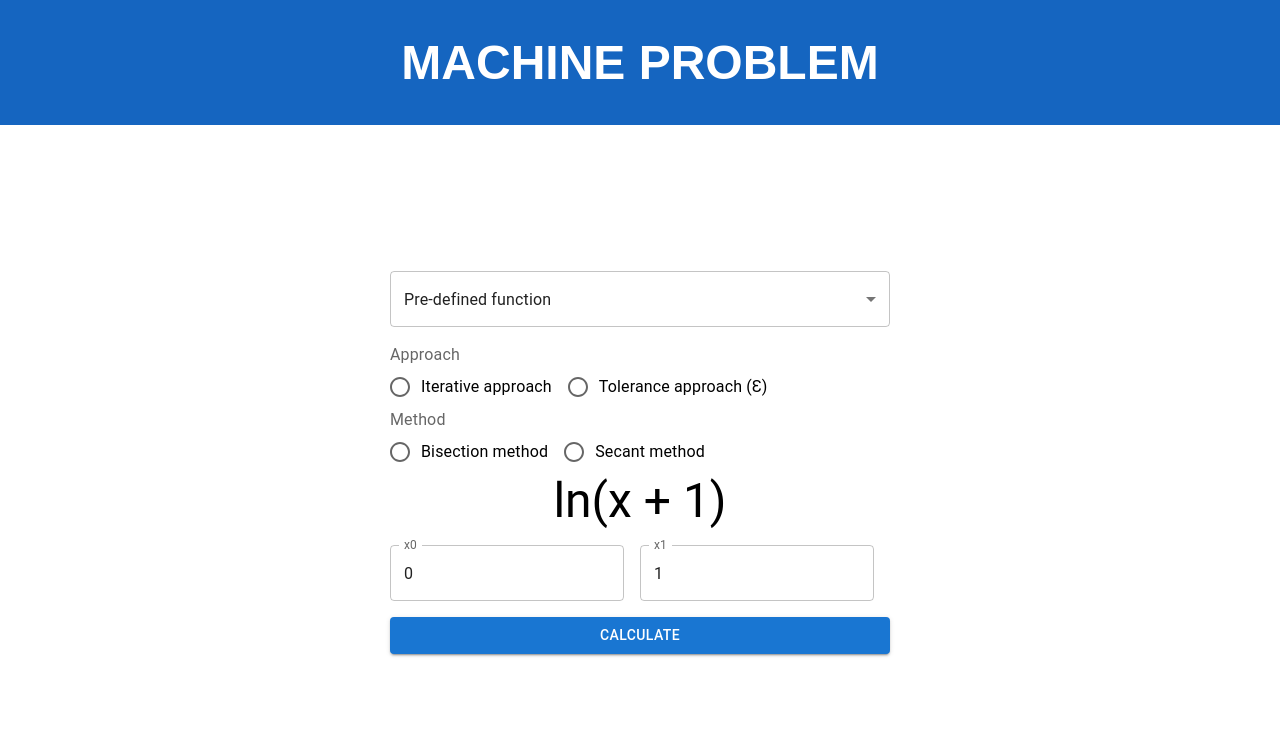
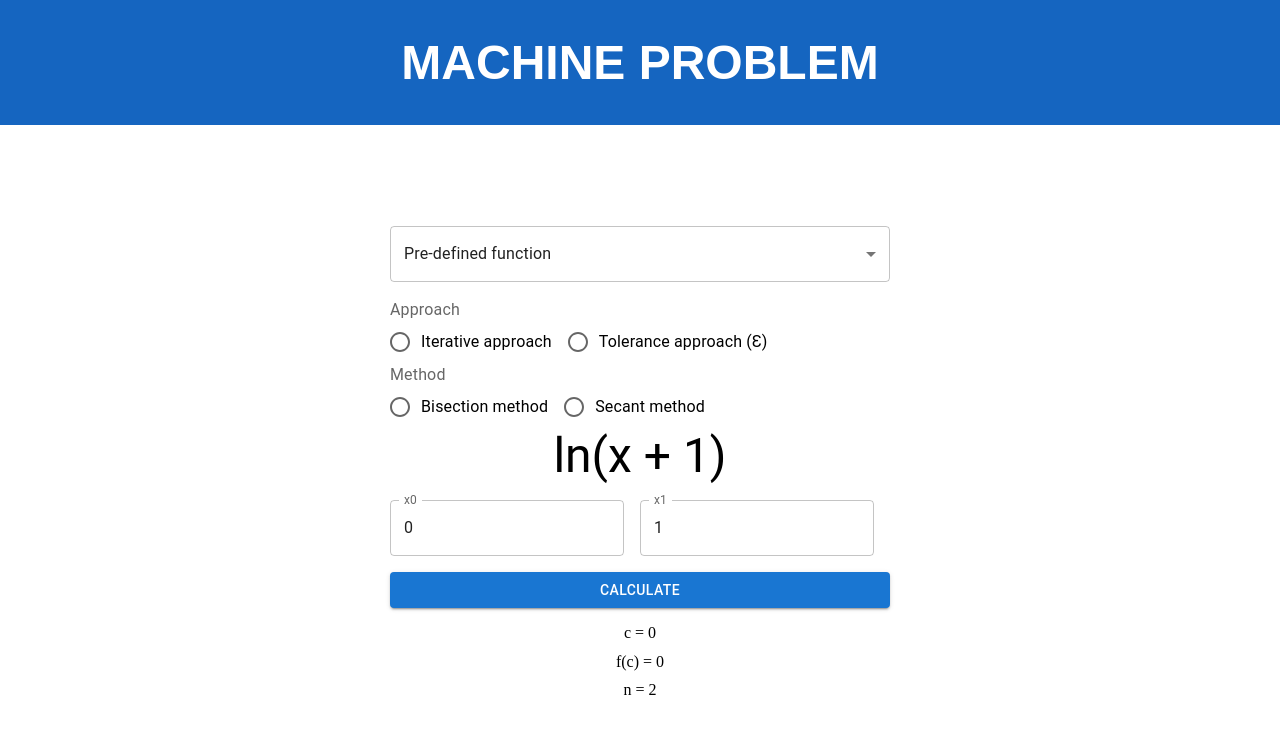
Before and after one commit to Ben-Sicat/mp5, a Next.js app: page /root-finding in a window 1280 px wide. Both pictures are taken after a click on the button "CALCULATE". Shown: the top 734 px of the page. Built offline with nearby package versions, Linux system fonts and the light colour scheme; a web font is replaced by a local one.

Commit message:
fix(styling): output group

```diff
--- a/src/pages/root-finding/components/RootFind.jsx
+++ b/src/pages/root-finding/components/RootFind.jsx
@@ -97,35 +97,18 @@ function RootFind() {
       // setErrMessage('Please enter a valid function');
       return;
     }
-    try {
       e.preventDefault();
       setIsCalculate(true);
       console.log(rootFindInput)
-      console.log(rootFindSecant(rootFindInput));
+      // console.log(rootFindSecant(rootFindInput));
       console.log(rootFindBisection(rootFindInput))
+
       if (selectedMethod === "bisection") {
         setRootFindOutput(rootFindBisection(rootFindInput))
         return;
       }
+
       setRootFindOutput(rootFindSecant(rootFindInput));
-    } catch (e) {
-      setErrMessage(`There was a problem processing your request: ${e.message}`)
-    }
-  }
-
-  function resetForm(e) {
-    setRootFindInput({
-      userFunction: rootFunctionValueType === "predefined" ? "log(x+1,e)" : "",
-      firstGuessPoint: 0,
-      secondGuessPoint: 1,
-      numberOfIterations: 0,
-      tolerance: 0,
-    })
-    setErrMessage('');
-    setSelectedMethod('');
-    setIsCalculate(false);
-    setSelectedApproach('');
-    setRootFindOutput([]);
   }
 
   function handleApproachChange(e) {
@@ -139,6 +122,7 @@ function RootFind() {
   function handleChange(e) {
     e.preventDefault();
     setRootFunctionValueType(e.target.value);
+    setRootFindInput(prev => ({...prev, userFunction: e.target.value === "predefined" ? "log(x+1,e)": "f(x)"}));
   }
 
   return (
@@ -224,27 +208,20 @@ function RootFind() {
         }
       </FormControl>
 
-      {
-        isCalculate && selectedMethod === "secant" && <>
-            {`c = ${rootFindOutput[rootFindOutput.length - 1].nextPoint}`}
-            {`f(c) = ${rootFindOutput[rootFindOutput.length - 1].nextPointOutput}`}
-            {`${selectedApproach === "iterative" ? `Ɛ = ${rootFindOutput[rootFindOutput.length - 1].toleranceValue}`: `n=${rootFindOutput[rootFindOutput.length - 1].iteration}`}`}
+      <Button variant="contained" type="submit" onClick={handleSubmit}>
+        Calculate
+      </Button>
+
+        {!isCalculate && <Typography type="error" sx={{ color: "red"}}>{errMessage}</Typography>}
+      {isCalculate &&
+        <>
+          <Box sx={outputContainer}>
+            <p>{`c = ${rootFindOutput[rootFindOutput.length - 1].nextPoint}`}</p>
+            <p>{`f(c) = ${rootFindOutput[rootFindOutput.length - 1].nextPointOutput}`}</p>
+            <p>{`${selectedApproach === "iterative" ? `Ɛ = ${rootFindOutput[rootFindOutput.length - 1].toleranceValue}`: `n = ${rootFindOutput[rootFindOutput.length - 1].iteration}`}`}</p>
+          </Box>
         </>
       }
-
-      {
-        isCalculate && selectedMethod === "bisection" && <>
-            {`c = ${rootFindOutput[rootFindOutput.length - 1].midpoint}`}
-            {`f(c) = ${rootFindOutput[rootFindOutput.length - 1].midpointOutput}`}
-            {`${selectedApproach === "iterative" ? `Ɛ = ${rootFindOutput[rootFindOutput.length - 1].toleranceValue}`: `n=${rootFindOutput[rootFindOutput.length - 1].iteration}`}`}
-        </>
-      }
-<Button variant="contained" type="submit" onClick={handleSubmit}>
-        Calculate
-      </Button>
-      {/* {!isCalculate ?  : <Button variant="contained" onClick={resetForm}> Restart </Button>} */}
-
-        {!isCalculate && <Typography type="error" sx={{ color: "red"}}>{errMessage}</Typography>}
     </Box>
   )
 }
```
